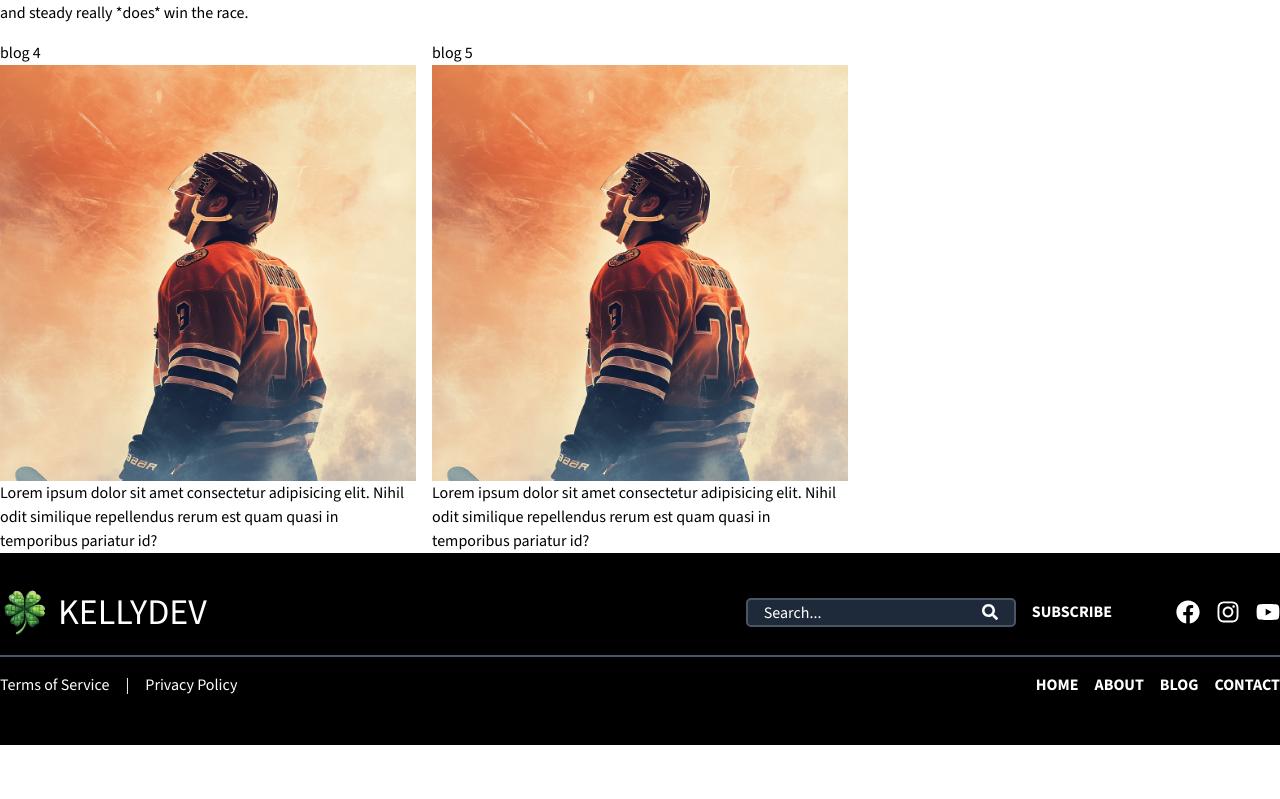
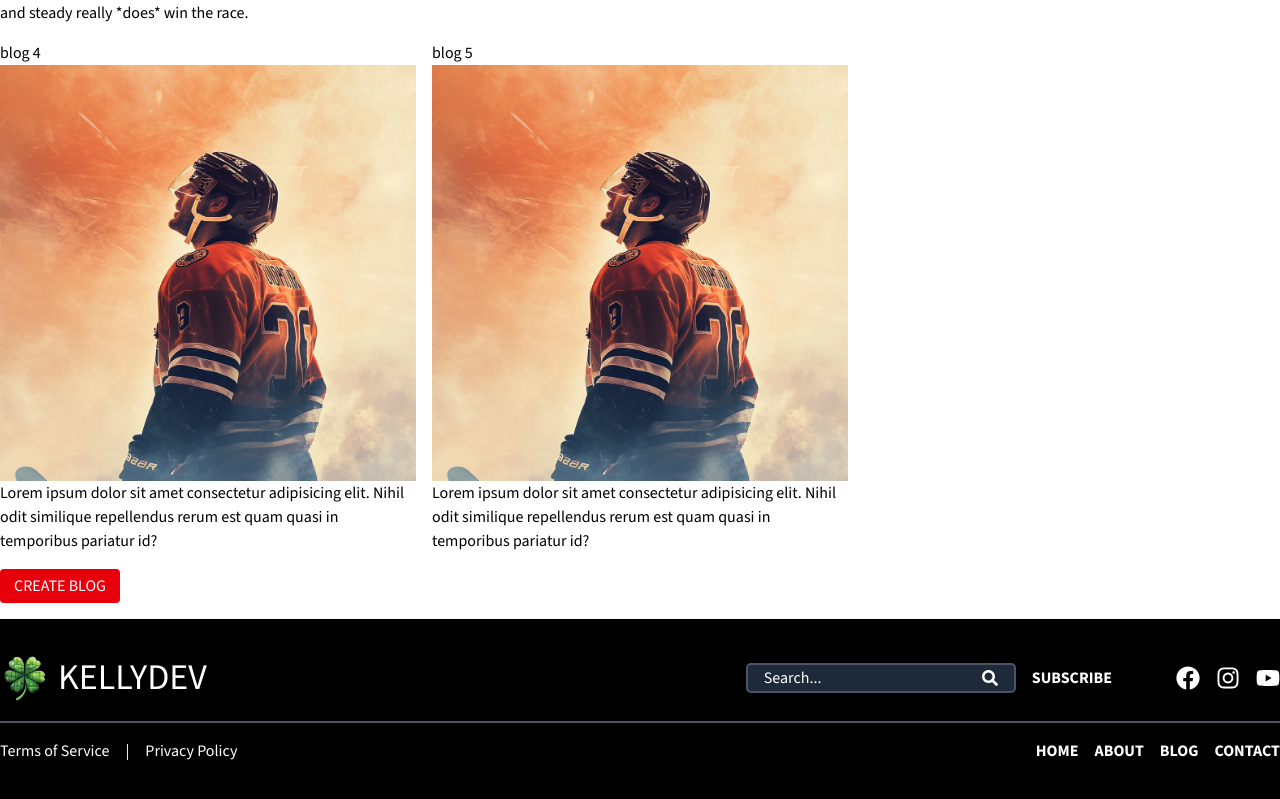
Before and after one commit to skelly1980/blog, a React (Vite) app: page /blogs in a window 1280 px wide. Shown: the part 1613-2412 px from the top of the page. Before the commit the page ends 2358 px from the top, so only its background shows below. Built offline with nearby package versions, Linux system fonts and the light colour scheme; no server answers.

Commit message:
file transfer

```diff
--- a/src/api/blogs.ts
+++ b/src/api/blogs.ts
@@ -1,10 +1,23 @@
 import coding from "../../public/blog-coding.png";
 import flyFishing from "../../public/blog-flyfishing.png";
 import hockey from "../../public/blog-hockey.png";
-import { Blog } from "../types/blog";
+import { Blog, BlogContent } from "../types/blog";
 
+export const createBlog = (blog: BlogContent): Blog => {
+	// Save the blog to the database or perform any other action
+	return {
+		id: 1,
+		date: "2025-04-25",
+    ...blog
+	};
+};
 
 export const getBlogs = (): Blog[] => {
+	fetch("http://localhost:3000/api/blogs")
+		.then((response) => response.json())
+		.then((data) => {
+			console.log("Blogs fetched successfully:", data);
+		});
 	return [
 		{
 			id: 1,
--- /dev/null
+++ b/src/components/CreateBlogDialog.tsx
@@ -0,0 +1,42 @@
+import { useState } from "react";
+import { IoCloseCircle } from "react-icons/io5";
+import { BlogContent } from "../types/blog";
+
+type Props = {
+  toggleCreateDialog: () => void;
+  handleCreateBlog: (blog: BlogContent) => void;
+}
+
+export const CreateBlogDialog = (props: Props) => {
+  const [title, setTitle] = useState("");
+  const [description, setDescription] = useState("");
+  const [content, setContent] = useState("");
+
+const saveBlog = () => {
+  props.handleCreateBlog({
+    title,
+    description,
+    content,
+  })
+}
+
+  return (
+    <div className="fixed inset-0 flex items-center justify-center bg-black/50 z-40">
+      <div className="relative bg-black w-full max-w-[450px] p-12 rounded-sm flex items-center justify-center gap-2 flex-col uppercase">
+        <div className="absolute -top-4 -right-4 cursor-pointer">
+          <IoCloseCircle onClick={props.toggleCreateDialog} size={30} className="text-white" />
+        </div>
+        <h3 className="text-white text-4xl">New Blog</h3>
+        <input value={title} onChange={(e)=> setTitle(e.target.value)} className="text-white border-2 border-gray-600 w-full rounded-sm placeholder:text-gray-600 p-2" type="text" placeholder="Title" />
+        <input value={description} onChange={(e) => setDescription(e.target.value)} className="text-white border-2 border-gray-600 w-full rounded-sm placeholder:text-gray-600 p-2" type="text" placeholder="Description..." />
+        <textarea value={content} onChange={(e) => setContent(e.target.value)} className="text-white border-2 border-gray-600 w-full rounded-sm placeholder:text-gray-600 p-2" placeholder="Content" />
+        <button onClick={saveBlog} className="uppercase text-white bg-red-600 hover:bg-red-600/80 w-full py-2 rounded-sm" type="submit">
+          Save
+        </button>
+        <button onClick={props.toggleCreateDialog} className="uppercase text-white bg-gray-600 hover:bg-gray-600/80 w-full py-2 rounded-sm" type="submit">
+            Cancel
+        </button>
+      </div>
+    </div>
+  );
+};
--- a/src/components/MobileNav.tsx
+++ b/src/components/MobileNav.tsx
@@ -1,4 +1,5 @@
 import { FaSearch, FaFacebook, FaInstagram, FaYoutube } from "react-icons/fa";
+import LOGO from "../../public/Logo.png";
 import { NavMenuItem } from "../types/nav";
 
 type Props = {
@@ -6,11 +7,17 @@ type Props = {
 	// handleNav: () => void;
 	// setNavMenu: React.Dispatch<React.SetStateAction<NavMenuItem[]>>;
 	navMenu: NavMenuItem[];
-}
+};
 
-export const MobileNav = ({ nav, navMenu, }: Props) => {
+export const MobileNav = ({ nav, navMenu }: Props) => {
 	return (
-    <div className={nav ? "fixed top-[13%] bg-black transition duration-700 ease-in-out h-full w-full translate-y-0 z-30" : "hidden transition duration-700 translate-y-full ease-in-out"}>
+		<div className={nav ? "fixed top-0 bg-black transition duration-700 ease-in-out h-full w-full translate-y-0 z-30" : "hidden transition duration-700 translate-y-full ease-in-out"}>
+			<div className="container mx-auto lg:flex items-center justify-between p-8">
+				<div className="text-white uppercase text-3xl flex items-center gap-2">
+					<img src={LOGO} width={50} alt="Blog Logo" />
+					<h3 className="font-sans3 text-7xl md:text-4xl">KellyDEV</h3>
+				</div>
+			</div>
 			<div className="flex items-center justify-center gap-4">
 				<a href="#" className="text-white">
 					<FaFacebook size={48} />
--- a/src/components/Navbar.tsx
+++ b/src/components/Navbar.tsx
@@ -64,7 +64,7 @@ export const Navbar = () => {
           </div>
         </div>
         <div className="lg:hidden">
-            <button onClick={handleNav} className="absolute top-4 right-4 bg-gray-800 p-2 rounded-full">
+            <button onClick={handleNav} className="fixed top-4 right-4 bg-gray-800 p-2 rounded-full z-40">
               {nav? <AiOutlineClose className="text-white text-2xl" />:<FaBars className="text-white text-2xl" />}
             </button>
           </div>
--- a/src/pages/Blogs.tsx
+++ b/src/pages/Blogs.tsx
@@ -1,23 +1,40 @@
 import { useEffect, useState } from "react";
 import { BlogEntry } from "../components/BlogEntry";
-import { getBlogs } from "../api/blogs";
-import { Blog } from "../types/blog";
+import { createBlog, getBlogs } from "../api/blogs";
+import { Blog, BlogContent } from "../types/blog";
+import { CreateBlogDialog } from "../components/CreateBlogDialog";
 
 export const Blogs = () => {
   const [blogs, setBlogs] = useState<Blog[]>([]);
+  const [showCreateDialog, setShowCreateDialog] = useState(false);
 
   useEffect(() => {
     const blogs = getBlogs();
     setBlogs(blogs);
   }, []);
+
+  const toggleCreateDialog = () => {
+    setShowCreateDialog(!showCreateDialog);
+  }
+
+  const handleCreateBlog = (blog: BlogContent) => {
+    const newBlog = createBlog(blog);
+    setBlogs([...blogs, newBlog]);
+    toggleCreateDialog();
+  }
+
   return (
     <>
       <div className="container mx-auto">
-        <div className="grid grid-cols-1 md:grid-cols-2 lg:grid-cols-3 gap-4">
+        <div className="grid grid-cols-1 md:grid-cols-2 lg:grid-cols-3 gap-4 pb-4">
           {blogs.map((blogEntry) => {
             return <BlogEntry blogEntry={blogEntry} />;
           })}
         </div>
+      <button onClick={toggleCreateDialog} className="uppercase text-white bg-red-600 hover:bg-red-600/80 px-3.5 py-2 rounded-sm mb-4" type="submit">
+          Create Blog
+        </button>
+      {showCreateDialog && <CreateBlogDialog handleCreateBlog={handleCreateBlog}  toggleCreateDialog={toggleCreateDialog}/>}
       </div>
     </>
   );
```
Also changed, not shown: src/types/blog.ts (+9 -6 lines), 1 other file (tests, documents, lock files or other folders). Lines whose indentation alone changed are shown as unchanged.
